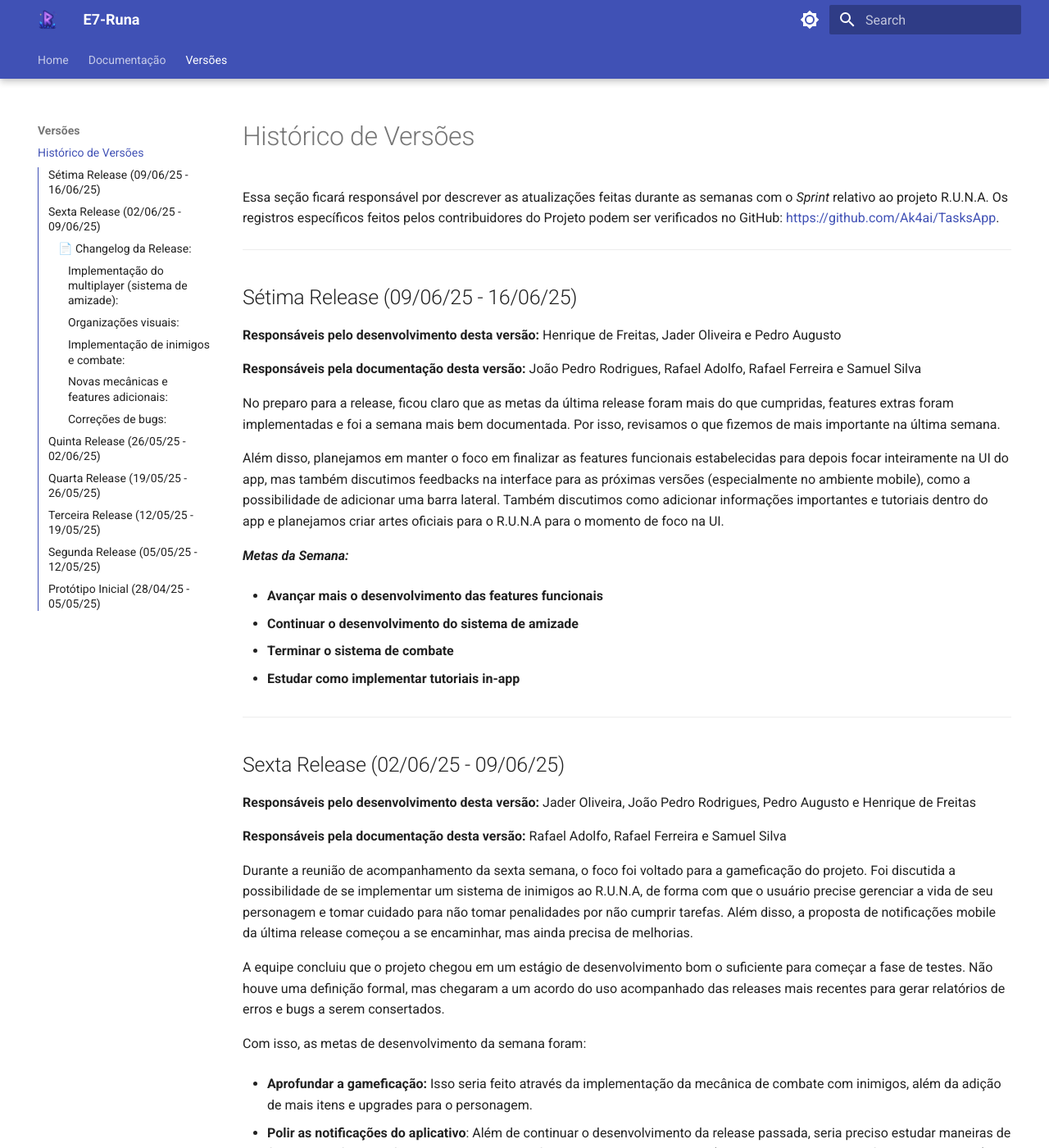
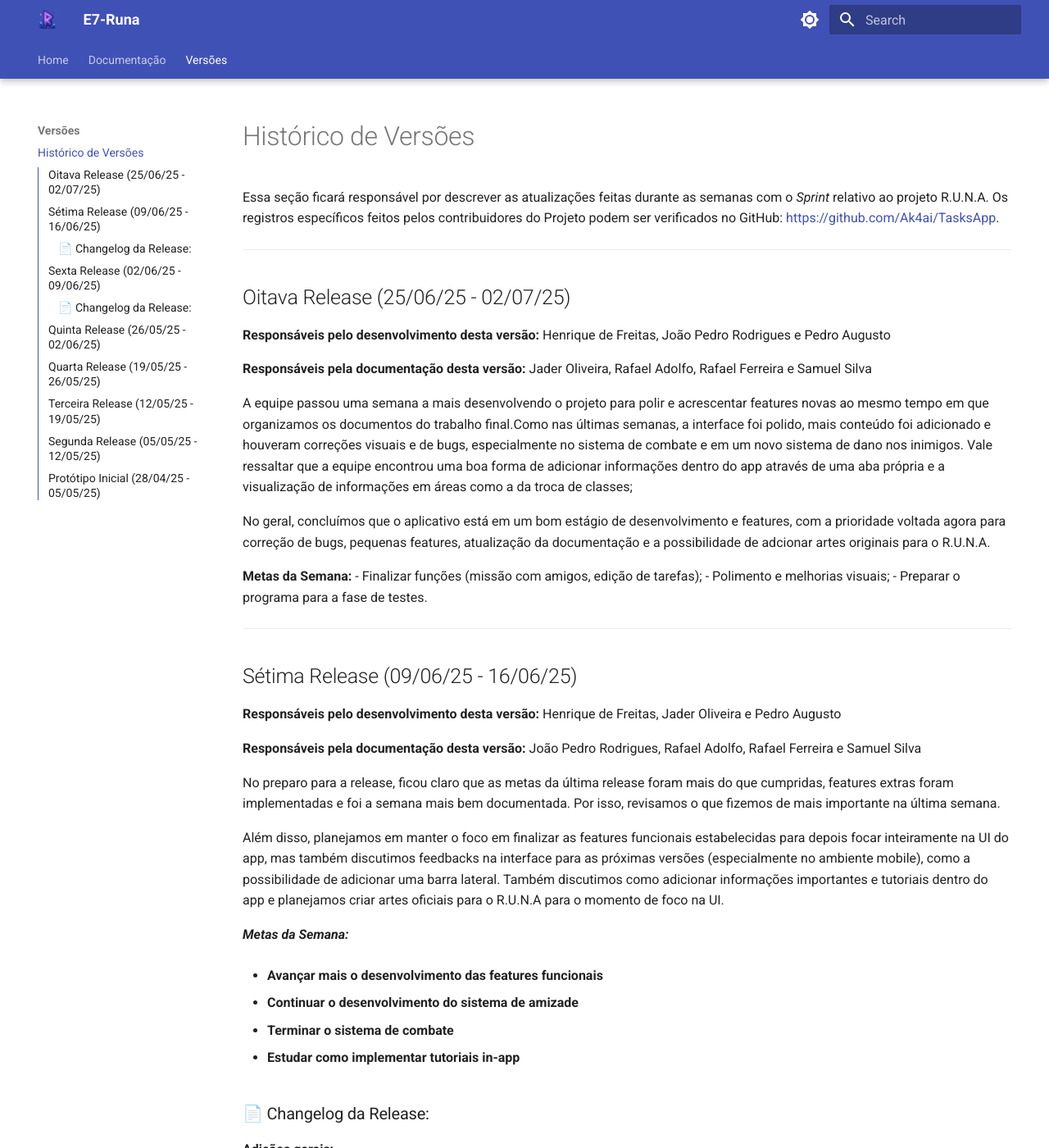
Before and after one commit to Radsfer/DocsE7Runa, an MkDocs documentation site: the page built from docs/versões/Versões.md, in a window 1280 px wide and 1400 px high. Shown: the whole window at 82% size. Built offline with MkDocs 1.6.1 and Material for MkDocs 9.7.7, drawn with Linux system fonts in a browser that asks for light colours; some of the changed text lies outside the part shown.

Commit message:
Adição da Oitava Release

```diff
--- a/docs/versões/Versões.md
+++ b/docs/versões/Versões.md
@@ -1,6 +1,24 @@
 # Histórico de Versões
 
 Essa seção ficará responsável por descrever as atualizações feitas durante as semanas com o _Sprint_ relativo ao projeto R.U.N.A. Os registros específicos feitos pelos contribuidores do Projeto podem ser verificados no GitHub: [https://github.com/Ak4ai/TasksApp](Github R.U.N.A).
+
+---
+
+
+## Oitava Release (25/06/25 - 02/07/25)
+
+**Responsáveis pelo desenvolvimento desta versão:** Henrique de Freitas, João Pedro Rodrigues e Pedro Augusto
+
+**Responsáveis pela documentação desta versão:** Jader Oliveira, Rafael Adolfo, Rafael Ferreira e Samuel Silva
+
+A equipe passou uma semana a mais desenvolvendo o projeto para polir e acrescentar features novas ao mesmo tempo em que organizamos os documentos do trabalho final.Como nas últimas semanas, a interface foi polido, mais conteúdo foi adicionado e houveram correções visuais e de bugs, especialmente no sistema de combate e em um novo sistema de dano nos inimigos. Vale ressaltar que a equipe encontrou uma boa forma de adicionar informações dentro do app através de uma aba própria e a visualização de informações em áreas como a da troca de classes;
+
+No geral, concluímos que o aplicativo está em um bom estágio de desenvolvimento e features, com a prioridade voltada agora para correção de bugs, pequenas features, atualização da documentação e a possibilidade de adcionar artes originais para o R.U.N.A.
+
+**Metas da Semana:**
+- Finalizar funções (missão com amigos, edição de tarefas);
+- Polimento e melhorias visuais;
+- Preparar o programa para a fase de testes.
 
 ---
 
@@ -25,6 +43,29 @@ Além disso, planejamos em manter o foco em finalizar as features funcionais est
 
 * **Estudar como implementar tutoriais in-app**
 
+### 📄 Changelog da Release:
+
+**Adições gerais:**
+
+- Novas missões diárias;
+- Imagens do inimigos sem fundo;
+- Modal de missão com botão de trocar;
+- Adição do ataque especial;
+- Novos backgrounds e animações;
+- Botão de ajuda na topbar;
+- Ajustes no inventário e modais de tarefas;
+
+**Organização de informação das classes:**
+
+- Sublinhado abaixo da classe informando seus bônus;
+- Informação dos bônus da classe na tela de troca
+
+**Correções de bugs:**
+
+- Corrigidos bugs nas moedas;
+- Correção de sprites;
+- Ajustes no visual dos modais
+
 ---
 
 
@@ -48,14 +89,14 @@ Com isso, as metas de desenvolvimento da semana foram:
 
 ### 📄 Changelog da Release:
 
-#### Implementação do multiplayer (sistema de amizade):
+**Implementação do multiplayer (sistema de amizade):**
 
 - Início da implementação do ID para o multiplayer
 - Criação do sistema de amizade
 - Modal de amigos e possibilidade de desfazer amizade
 - Nova info dos amigos
 
-#### Organizações visuais:
+**Organizações visuais:**
 
 - Ícone de carregando interface
 - Organização de interface geral
@@ -63,7 +104,7 @@ Com isso, as metas de desenvolvimento da semana foram:
 - Atualização de ícones
 - ID simplificado na topbar e com mensagem nas configurações
 
-#### Implementação de inimigos e combate:
+**Implementação de inimigos e combate:**
 
 - O usuário causa dano ao inimigo completar tarefas
 - Inimigos causam dano quando tarefas expiram
@@ -74,7 +115,7 @@ Com isso, as metas de desenvolvimento da semana foram:
 - Adição da mecânica de itens no combate
 - Ajuste na defesa do combate e seção de proteção na loja
 
-#### Novas mecânicas e features adicionais:
+**Novas mecânicas e features adicionais:**
 
 - XP agora é carregado no Firestore
 - Adição de novas Classes
@@ -82,7 +123,7 @@ Com isso, as metas de desenvolvimento da semana foram:
 - Adição de Cooldown para Mudança + Item que retira Cooldown
 - Implementação de missões diárias
 
-#### Correções de bugs:
+**Correções de bugs:**
 
 - Correção de bugs na UI
 - Correção de bugs no sistema das moedas
```
